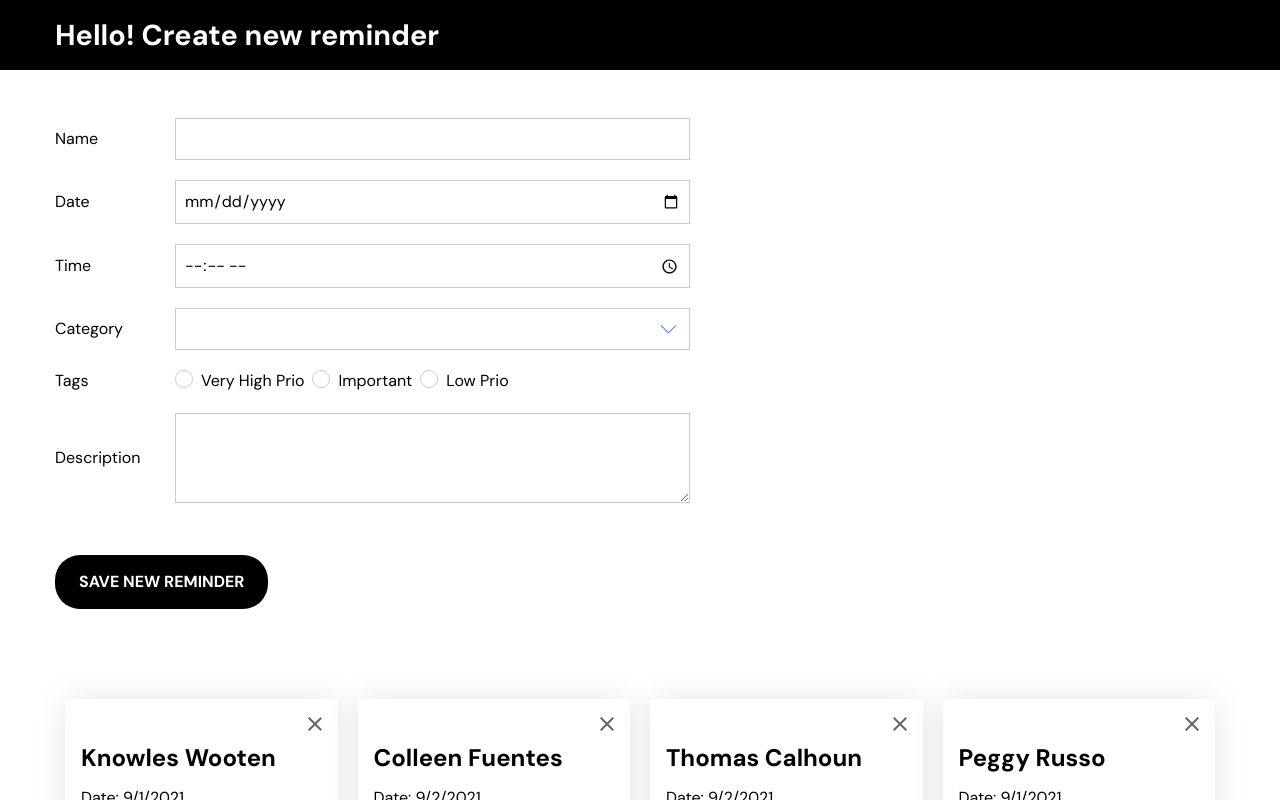
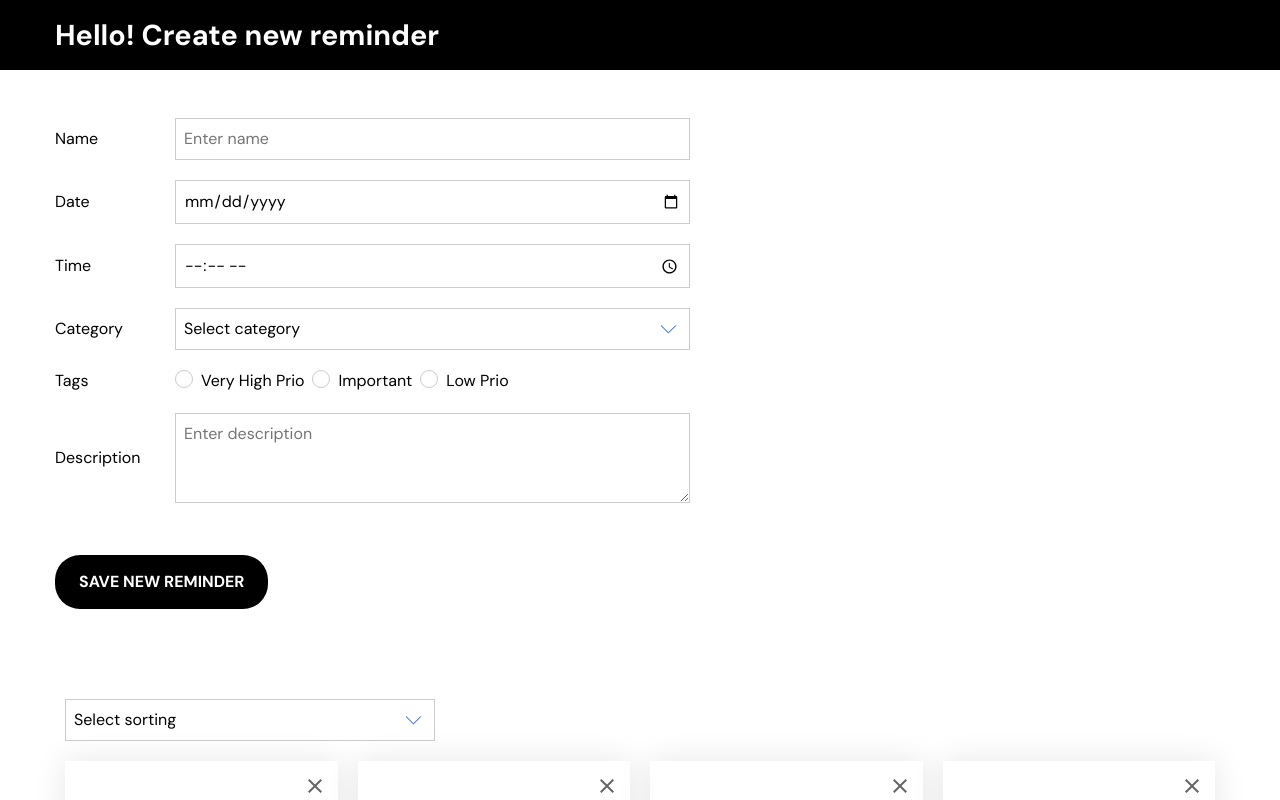
Before and after one commit to frageno/vue-reminder-app, a Vue app: page / in a window 1280 px wide. Shown: the top 800 px of the page. Built offline with nearby package versions, Linux system fonts and the light colour scheme.

Commit message:
save to localstorage

```diff
--- a/src/components/Reminder/AddReminder.vue
+++ b/src/components/Reminder/AddReminder.vue
@@ -2,7 +2,7 @@
   <form @submit.prevent="saveReminder" class="reminder-form">
     <div class="form-control">
       <label for="name">Name</label>
-      <input id="name" name="name" type="text" v-model="newReminder.name"/>
+      <input id="name" name="name" type="text" placeholder="Enter name" v-model="newReminder.name"/>
     </div>
     <div class="form-control">
       <label for="date">Date</label>
@@ -15,6 +15,7 @@
     <div class="form-control">
       <label for="category">Category</label>
       <select name="category" id="category" v-model="newReminder.category">
+        <option value="" disabled selected>Select category</option>
         <option value="Category 1">Category 1</option>
         <option value="Category 2">Category 2</option>
         <option value="Category 3">Category 3</option>
@@ -33,7 +34,7 @@
     </div>
     <div class="form-control">
       <label for="description">Description</label>
-      <textarea id="description" name="description" type="text" rows="3" v-model="newReminder.description"/>
+      <textarea id="description" name="description" type="text" rows="3" placeholder="Enter description" v-model="newReminder.description"/>
     </div>
     <BaseButton> Save new reminder </BaseButton>
   </form>
--- a/src/components/Reminder/TheReminders.vue
+++ b/src/components/Reminder/TheReminders.vue
@@ -1,6 +1,18 @@
 <template>
   <div class="container">
     <AddReminder @add-reminder="addReminder"/>
+  </div>
+  <div class="container">
+    <div class="flex col-3">
+      <div class="form-control">
+        <select name="sorting" id="sorting" v-model="sortBy">
+          <option value="" disabled selected>Select sorting</option>
+          <option value="ASC">Sort by name (A-Z)</option>
+          <option value="DESC">Sort by name (Z-A)</option>
+          <option value="date">Sort by date</option>
+        </select>
+      </div>
+    </div>
   </div>
   <div class="container">
     <div class="flex col-4">
@@ -31,10 +43,42 @@ export default {
     data() {
         return {
             reminders: data,
+            sortBy: '',
         }
     },
     components: {
       AddReminder,
+    },
+    computed: {
+
+      // sorting list
+      sortReminders() {
+        const remindersCopy = [...this.reminders];
+
+        if(this.sortBy === 'ASC'){
+          remindersCopy.sort((a,b) => a.name.localeCompare(b.name));
+        } else if(this.sortBy === 'DESC') {
+          remindersCopy.sort((a,b) => b.name.localeCompare(a.name));
+        } else if(this.sortBy === 'date') {
+          remindersCopy.sort((a, b) => new Date(b.date) - new Date(a.date));
+        }
+        return remindersCopy;
+      }
+    },
+    watch: {
+      // watching select options
+      sortBy(newValue){
+        this.sortReminders;
+        // if new select opiton is choosen then override the existing array with new values
+        if(newValue !== '') {
+          this.reminders = this.sortReminders;
+        }
+      }
+    },
+    mounted() {
+      this.saveRemindersToLocalStorage();
+      const storedReminders = localStorage.getItem('reminders');
+      this.reminders = JSON.parse(storedReminders);
     },
     methods: {
       // get the only date from date
@@ -52,12 +96,21 @@ export default {
       // add new reminder to array
       addReminder(reminder){
         this.reminders.unshift(reminder);
+        this.saveRemindersToLocalStorage();
       },
 
       // remove reminder from array
       removeReminder(reminderID) {
         this.reminders = this.reminders.filter(item => item._id !== reminderID);
-      }
+      },
+
+      saveRemindersToLocalStorage() {
+        localStorage.setItem('reminders', JSON.stringify(this.reminders));
+      },
+
+      removeReminderFromLocalStorage(){
+
+      },
     }
 }
 </script>
```
